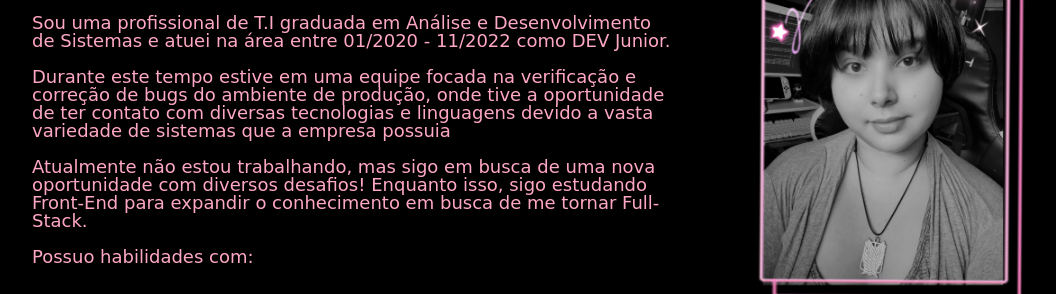
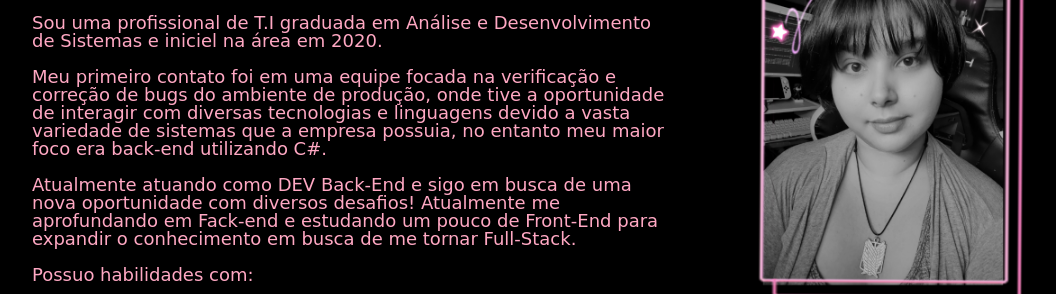
Before and after one commit to rayanesilvadev/rayanesilvadev.github.io, a plain HTML site: page index.html in a window 1280 px wide. Shown: the part 334-628 px from the top of the page, without its empty margins (160-1216 px from the left). Drawn offline with Linux system fonts and the light colour scheme; a web font is replaced by a local one.

Commit message:
Atualizando apresentação.

```diff
--- a/index.html
+++ b/index.html
@@ -33,13 +33,12 @@
       <h1><img src="./images/Rayane.png" alt="Foto"></h1>
       <h2>Um pequeno resuminho</h2>
       <p>
-        Sou uma profissional de T.I graduada em Análise e Desenvolvimento de Sistemas e atuei na área entre 01/2020 -
-        11/2022 como DEV Junior.<br><br>
-        Durante este tempo estive em uma equipe focada na verificação e correção de bugs do ambiente de produção, onde
-        tive a oportunidade de ter contato com diversas tecnologias e linguagens devido a vasta variedade de sistemas
-        que a empresa possuia<br><br>
-        Atualmente não estou trabalhando, mas sigo em busca de uma nova oportunidade com diversos desafios! Enquanto
-        isso, sigo estudando Front-End para expandir o conhecimento em busca de me tornar Full-Stack.<br><br>
+        Sou uma profissional de T.I graduada em Análise e Desenvolvimento de Sistemas e iniciel na área em 2020.<br><br>
+        Meu primeiro contato foi em uma equipe focada na verificação e correção de bugs do ambiente de produção, onde
+        tive a oportunidade de interagir com diversas tecnologias e linguagens devido a vasta variedade de sistemas
+        que a empresa possuia, no entanto meu maior foco era back-end utilizando C#.<br><br>
+        Atualmente atuando como DEV Back-End e sigo em busca de uma nova oportunidade com diversos desafios!
+        Atualmente me aprofundando em Fack-end e estudando um pouco de Front-End para expandir o conhecimento em busca de me tornar Full-Stack.<br><br>
         Possuo habilidades com:<br>
       </p>
     </section>
```
